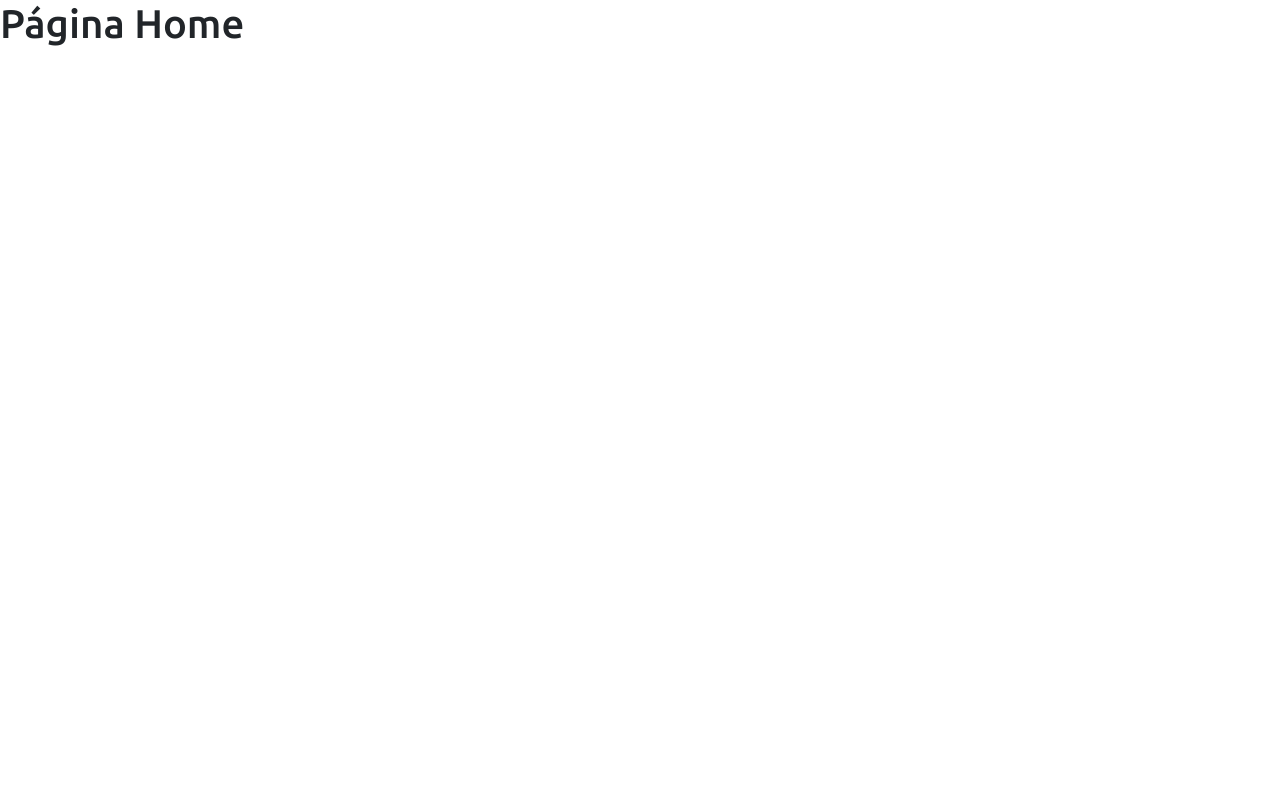
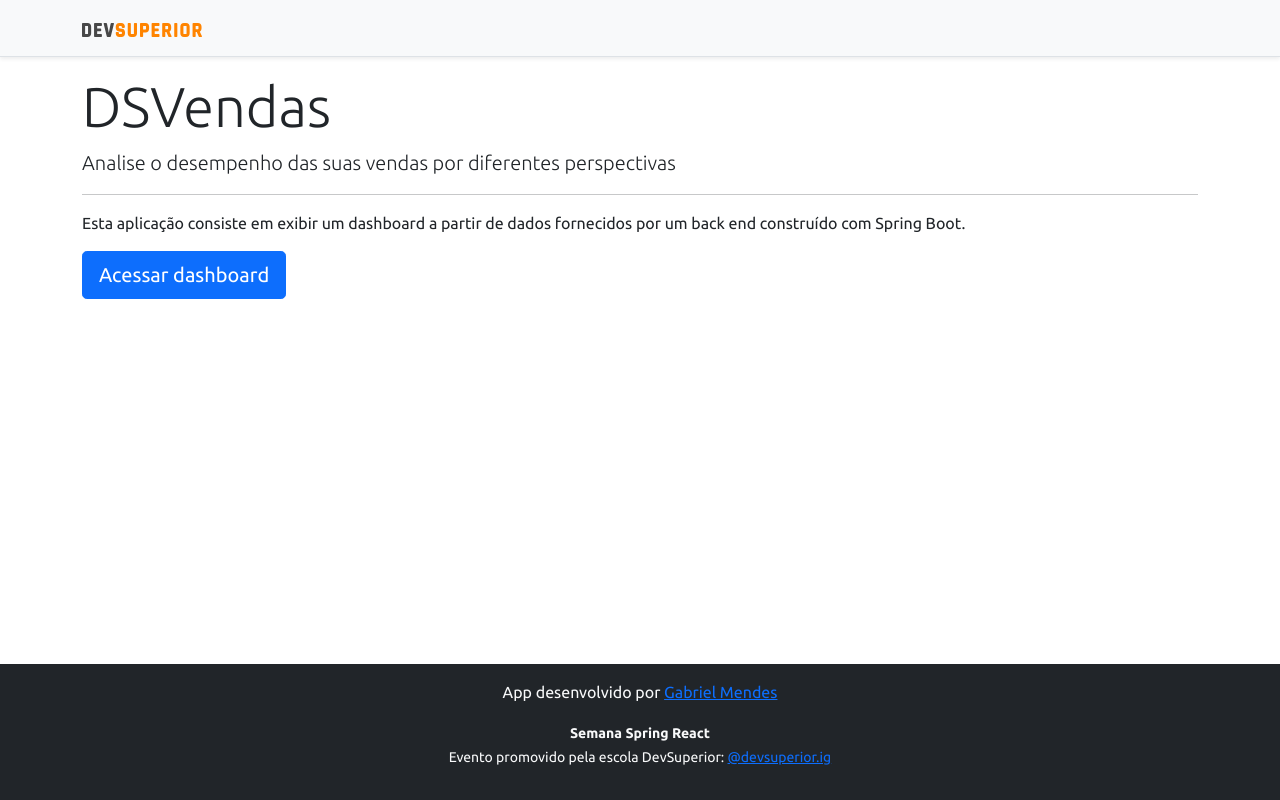
Before and after one commit to gpmendes7/projeto-sds3, a React (Create React App) app in the folder frontend/: page / in a window 1280 px wide. Built offline with nearby package versions, Linux system fonts and the light colour scheme.

Commit message:
Home, navigation

```diff
--- a/frontend/src/components/NavBar/index.tsx
+++ b/frontend/src/components/NavBar/index.tsx
@@ -1,15 +1,18 @@
-import ImgDsDark from 'assets/img/ds-dark.svg';
+import ImgDsDark from "assets/img/ds-dark.svg";
+import { Link } from "react-router-dom";
 
 const NavBar = () => {
   return (
     <div className="d-flex flex-column flex-md-row align-items-center p-3 px-md-4 mb-3 bg-light border-bottom shadow-sm">
       <div className="container">
         <nav className="my-2 my-md-0 mr-md-3">
-          <img src={ImgDsDark} alt="DevSuperior" width="120" />
+          <Link to="/">
+            <img src={ImgDsDark} alt="DevSuperior" width="120" />
+          </Link>
         </nav>
       </div>
     </div>
   );
-}
+};
 
 export default NavBar;
--- a/frontend/src/pages/Home/index.tsx
+++ b/frontend/src/pages/Home/index.tsx
@@ -1,8 +1,29 @@
+import Footer from "components/Footer";
+import NavBar from "components/NavBar";
+import { Link } from "react-router-dom";
+
 const Home = () => {
   return (
-    <div>
-      <h1>Página Home</h1>
-    </div>
+    <>
+      <NavBar />
+      <div className="container">
+        <div className="jumbotron">
+          <h1 className="display-4">DSVendas</h1>
+          <p className="lead">
+            Analise o desempenho das suas vendas por diferentes perspectivas
+          </p>
+          <hr />
+          <p>
+            Esta aplicação consiste em exibir um dashboard a partir de dados
+            fornecidos por um back end construído com Spring Boot.
+          </p>
+          <Link className="btn btn-primary btn-lg" to="/dashboard">
+            Acessar dashboard
+          </Link>
+        </div>
+      </div>
+      <Footer />
+    </>
   );
 };
 
```
